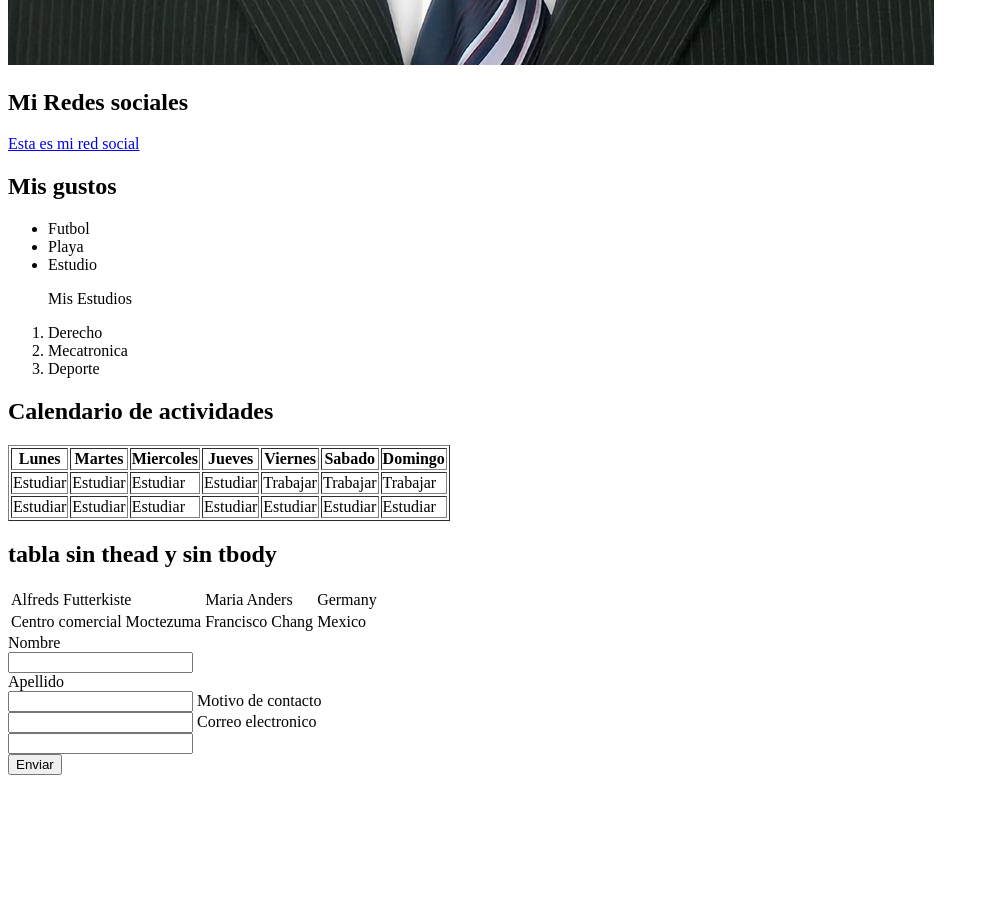
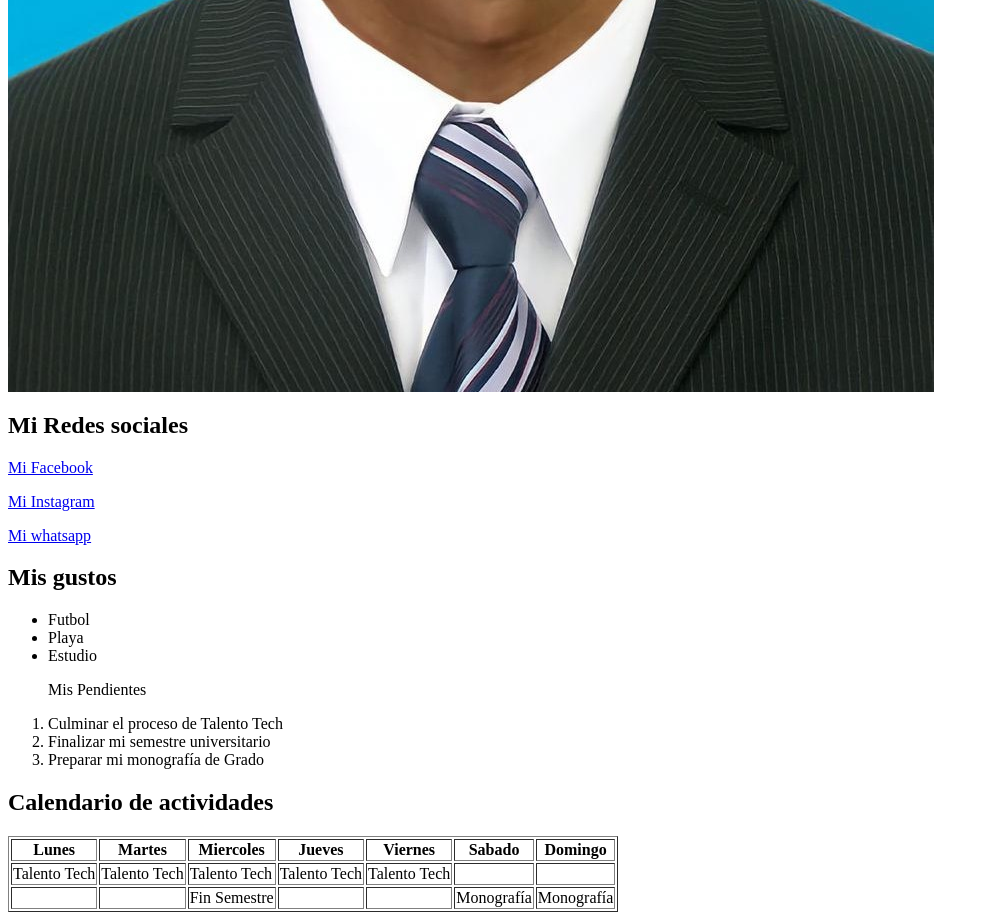
Before and after one commit to JuanZamudio16/LAB-1_2, a plain HTML site: page index.html in a window 1280 px wide. Shown: the part 1560-2475 px from the top of the page, without its empty margins (0-989 px from the left). Before the commit the page ends 2343 px from the top, so only its background shows below. Drawn offline with Linux system fonts and the light colour scheme.

Commit message:
finalizar laboratorio 1 y 2

```diff
--- a/index.html
+++ b/index.html
@@ -1,24 +1,65 @@
+<html lang="es">
 <!DOCTYPE html>
-<html lang="es">
+
 <head>
   <meta charset="UTF-8">
   <meta name="viewport" content="width=device-width, initial-scale=1.0">
   <title>Mi primera Pagina Web</title>
 </head>
+
 <body>
-    <h1>JUAN DAVID ZAMUDIO CASTAÑEDA</h1>
+  <h1>BIENVENIDO MUNDO A MI PRIMER PÁGINA WEB</h1>
 
-    <h2>Mis Estudios Lorem ipsum dolor sit amet consectetur adipisicing elit. Doloribus harum doloremque adipisci. Cupiditate eligendi distinctio suscipit mollitia vitae magni, deleniti doloribus maiores quam dignissimos culpa magnam delectus obcaecati, exercitationem quos vel, illum ipsam nihil autem ullam? Et recusandae error consequatur rerum laborum provident architecto numquam. Est deserunt nobis labore esse.</h2>
-
-    <h3>Mis gustos Lorem ipsum dolor sit amet, consectetur adipisicing elit. Ut magni eos laboriosam vero consequatur voluptatum amet dolores. Eveniet praesentium doloremque temporibus impedit inventore sapiente labore, corrupti esse illum incidunt sint optio. Repellat nulla quibusdam unde consequuntur autem quae nam impedit non quos earum, totam tempore voluptatem reprehenderit recusandae culpa, quaerat officiis consectetur at sunt quo dolorum reiciendis excepturi. Voluptates magnam rem, pariatur recusandae unde voluptas totam necessitatibus expedita odio eaque esse asperiores, reiciendis veniam assumenda delectus nisi debitis eos dolor itaque! Alias optio, tenetur ducimus, obcaecati impedit doloribus quia sequi similique voluptatibus cupiditate, numquam culpa incidunt. Ullam hic ea expedita!</h3>
+  <h2>Soy Juan David Zamudio Castañeda y aquí hablaremos un poco sobre mí</h2>
+  <h3>Mis trayectoria académica es: </h3>
+  <p>
+    -Graduado de bachillerato comercial (2008), en la Institución Educativa República de Israel. <br>
+    -Graduado en el Servicio Nacional de Aprendizaje SENA (2011) como Tecnólogo en Mantenimiento Mecatrónico de
+    automores.<br>
+    -Certificado como Agente Comercial Inmobiliario por Lonja de Propiedad Raíz (2019). <br>
+    -Certificado como Instructor de conducción certificado para categoría C1, por el Ministerio de Transporte (2021).
+    <br>
+    -Pregrado en Derecho (en curso decimo semestre), en Universidad Cooperativa de Colombia.
+    -Movilidad Académica (2024), universidad de Málaga UMA (España) <br>
+    -Acutalmente Estoy matriculado en Talento Tech, aprendiendo programación.
+  </p>
+  <h3>Mi Historia Laboral te la cuento</h3>
+  <p>
+    Pasante, Dirección Jurídica Alcaldía de Santiago de Cali(2008). <br>
+    Publicidad Inmobiliaria, Inmocreditos LTDA (2008-2009). <br>
+    Publicidad Inmobiliaria, Constructora PROCON SAS (2009-2010). <br>
+    Pasante, Colegas SAS, AUTOBONN BMW (2010-2011). <br>
+    Asesor de Servicio, Colegas SAS, AUTOBONN BMW (2011-2012). <br>
+    Coordinador de Proyecto DNP PROGRAMA FAMILIAS EN ACCIÓN (Putumayo y Cauca 2013)<br>
+    Asesor de partes, accesorios y Lifestyle, Colegas SAS, AUTOBONN BMW (2014). <br>
+    Jefe de almacén, Colegas SAS, COLMOTORS DEL VALLE (2014-2015).<br>
+    Ejecutivo Comercial, Colegas SAS, COLMOTORS DEL VALLE (2015).<br>
+    Asesor Comercial, DISTRIBUIDORA RAYCO, EXTRAS. (2016).<br>
+    Asesor jurídico, SALVAAUTOS ABOGADOS (2016-2022).
+  </p>
+  <h3>Datos Profesionales</h3><br>
+  <p>Asesor con experiencia en múltiples campos comerciales desde el año 2010 y alta capacidad de servicio al cliente.
+    Tecnólogo en Mantenimiento Mecatrónico de automotores del SENA, Estudiante de derecho en Decimo semestre
+    (actualmente en curso) en la Universidad Cooperativa de Colombia y Agente inmobiliario certificado por LONJA DE
+    PROPIEDAD RAIZ DE CALI Y EL VALLE DEL CAUCA desde el año 2019.</p>
 
   <h2>Yo</h2>
   <img src="JUAN DAVID ZAMUDIO FOTO.jpg" alt="Foto Juan Zamudio">
 
   <h2>Mi Redes sociales</h2>
   <p>
-        <a href="https://www.facebook.com/">Esta es mi red social</a>
+    <a href="https://www.facebook.com/">Mi Facebook</a>
   </p>
+  <p>
+    <a href="https://www.instagram.com/">Mi Instagram</a>
+  </p>
+  <p>
+    <a href="https://www.whatsapp.com/">Mi whatsapp</a>
+  </p>
+
+
+
+
 
   <h2>Mis gustos</h2>
   <ul>
@@ -27,10 +68,10 @@
     <li>Estudio</li>
   </ul>
   <ol>
-        <p>Mis Estudios</p>
-        <li>Derecho</li>
-        <li>Mecatronica</li>
-        <li>Deporte</li>
+    <p>Mis Pendientes</p>
+    <li>Culminar el proceso de Talento Tech</li>
+    <li>Finalizar mi semestre universitario</li>
+    <li>Preparar mi monografía de Grado</li>
   </ol>
   <h2>Calendario de actividades</h2>
   <table border="1">
@@ -48,44 +89,25 @@
     </thead>
     <tbody>
       <tr>
-            <td>Estudiar</td>
-            <td>Estudiar</td>
-            <td>Estudiar</td>
-            <td>Estudiar</td>
-            <td>Trabajar</td>
-            <td>Trabajar</td>
-            <td>Trabajar</td>
+        <td>Talento Tech</td>
+        <td>Talento Tech</td>
+        <td>Talento Tech</td>
+        <td>Talento Tech</td>
+        <td>Talento Tech</td>
+        <td></td>
+        <td></td>
       </tr>
       <tr>
-            <td>Estudiar</td>
-            <td>Estudiar</td>
-            <td>Estudiar</td>
-            <td>Estudiar</td>
-            <td>Estudiar</td>
-            <td>Estudiar</td>
-            <td>Estudiar</td>
+        <td></td>
+        <td></td>
+        <td>Fin Semestre</td>
+        <td></td>
+        <td></td>
+        <td>Monografía</td>
+        <td>Monografía</td>
       </tr>
     </tbody>
-
-      </table>
-      <h2>tabla sin thead y sin tbody</h2>
-      <table>
-
-
-        <tr>
-            <td>Alfreds Futterkiste</td>
-            <td>Maria Anders</td>
-            <td>Germany</td>
-          </tr>
-          <tr>
-            <td>Centro comercial Moctezuma</td>
-            <td>Francisco Chang</td>
-            <td>Mexico</td>
-          </tr>
-
-
-      </table>
-
+  </table><br>
   <form>
     <label>Nombre</label><br>
     <input type="text" id="fname" name="fname"><br>
@@ -101,5 +123,7 @@
 
   </form>
 
+
 </body>
+
 </html>
```
Lines whose indentation alone changed are shown as unchanged.
